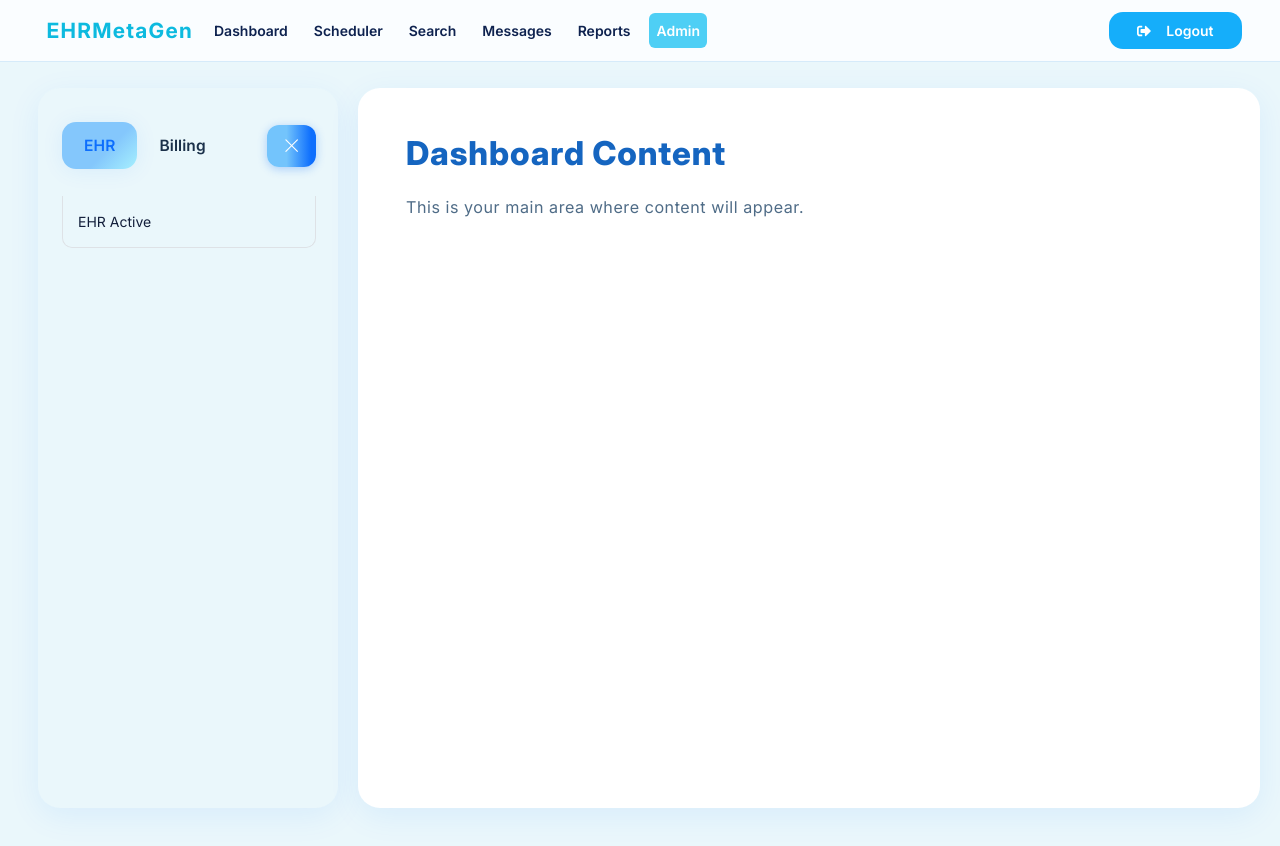
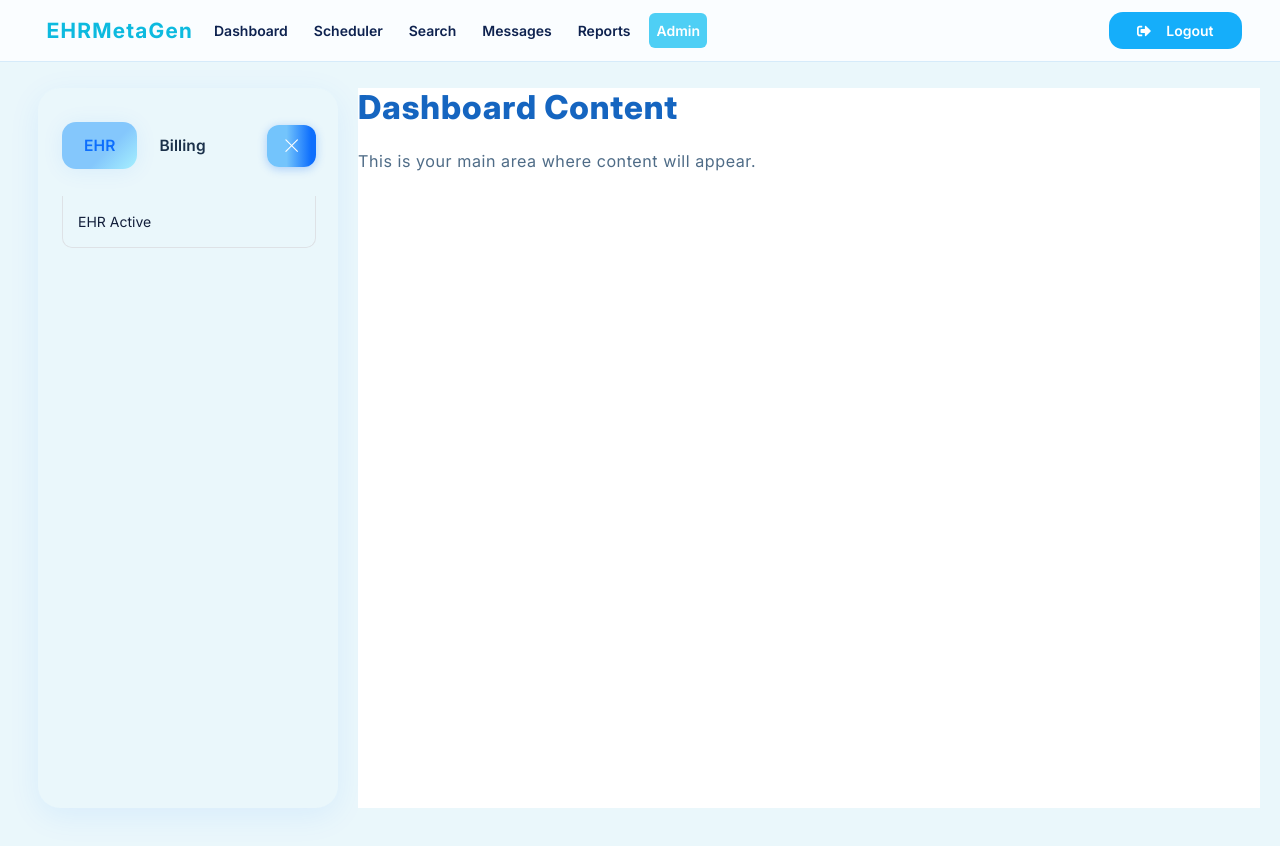
Before and after one commit to NagnathChivate/EHRMetaGen, a React (Vite) app: page /admin in a window 1280 px wide. Built offline with nearby package versions, Linux system fonts and the light colour scheme.

Commit message:
changes in user-setup navbar with adjust marging padding and overflow

```diff
--- a/src/assets/CSS/LeftSidebar.css
+++ b/src/assets/CSS/LeftSidebar.css
@@ -5,19 +5,24 @@
   --sidebar-bg: #fafdff;
   --main-bg: #eaf7fb;
   --sidebar-card-bg: #fff;
-  --card-shadow: 0 8px 32px 0 rgba(13,110,253,0.08);
+  --card-shadow: 0 8px 32px 0 rgba(13, 110, 253, 0.08);
   --border-radius: 22px;
   --sidebar-width: 320px;
 }
 
-
-/* General font/flex layout */
 *,
 *::before,
 *::after {
   box-sizing: border-box;
 }
 
+body,
+html {
+  background: var(--main-bg);
+  font-family: var(--font-family);
+  margin: 0;
+  padding: 0;
+}
 
 .ht_100,
 .Leftsidebar,
@@ -25,25 +30,15 @@
   font-family: var(--font-family);
 }
 
-
-body,
-html {
-  background: var(--main-bg);
-}
-
-
-/* Container and global structure */
 .ht_100 {
   min-height: 100vh;
   height: 100vh;
   display: flex;
   padding: 40px 0;
   background: var(--main-bg);
-  gap: 20px; /* reduced gap between sidebar and container */
+  gap: 20px;
 }
 
-
-/* Sidebar */
 .Leftsidebar {
   width: var(--sidebar-width);
   min-width: 220px;
@@ -59,12 +54,10 @@ html {
   background-color: #eaf7fb;
 }
 
-
 .Leftsidebar .nav-tabs {
   border-bottom: none;
   margin-bottom: 20px;
 }
-
 
 .Leftsidebar .nav-link,
 .Leftsidebar .btn-link {
@@ -82,7 +75,6 @@ html {
   box-shadow: none;
 }
 
-
 .Leftsidebar .nav-link.active,
 .Leftsidebar .btn-link.fw-bold {
   background: var(--primary-gradient);
@@ -91,22 +83,16 @@ html {
   border-radius: 14px;
 }
 
-
-/* Indented sub-menus */
 .Leftsidebar ul ul {
   margin-left: 15px;
   border-left: 3px solid #e3f4fe;
   padding-left: 10px;
 }
 
-
-/* Sub-menu style */
 .Leftsidebar .btn-link.text-secondary {
   color: #7ca5bb;
 }
 
-
-/* Section/custom labels */
 .Leftsidebar .section-label {
   font-size: 1.13rem;
   font-weight: 700;
@@ -114,34 +100,30 @@ html {
   margin: 24px 0 13px 0;
 }
 
-
 .Leftsidebar .nav-item {
   margin-bottom: 5px;
 }
 
-
-/* Scrollbar modern look */
 .Leftsidebar::-webkit-scrollbar {
   width: 10px;
   background: #e3f4fe;
   border-radius: 11px;
 }
+
 .Leftsidebar::-webkit-scrollbar-thumb {
   background: #aedeec;
   border-radius: 11px;
 }
 
-
-/* Main content (Right panel) design */
 .Right_container {
   flex: 1;
   min-width: 0;
-  margin-right: 20px; /* reduced */
-  margin-left: 0; /* aligned closer to sidebar */
+  margin-right: 20px;
+  margin-left: 0;
   background: var(--sidebar-card-bg);
-  border-radius: var(--border-radius);
+  /* border-radius: var(--border-radius);
   box-shadow: var(--card-shadow);
-  padding: 46px 60px 42px 48px;
+  padding: 46px 60px 42px 48px; */
   color: #142b47;
   display: flex;
   flex-direction: column;
@@ -149,8 +131,6 @@ html {
   overflow-y: auto;
 }
 
-
-/* Main headings and text */
 .Right_container h2 {
   font-size: 2.35rem;
   font-weight: 800;
@@ -159,6 +139,7 @@ html {
   margin-bottom: 22px;
   letter-spacing: 0.9px;
 }
+
 .Right_container p {
   font-size: 1.16rem;
   color: #4f6c87;
@@ -166,13 +147,11 @@ html {
   letter-spacing: 0.04rem;
 }
 
-
-/* Toggle button styling */
 .toggle-btn {
   position: absolute;
   top: 27px;
   right: 54px;
-  background: linear-gradient(90deg,#73c4fc 40%, #0d6efd 90%);
+  background: linear-gradient(90deg, #73c4fc 40%, #0d6efd 90%);
   color: #fff;
   border: none;
   border-radius: 99px;
@@ -181,57 +160,60 @@ html {
   padding: 10px 24px;
   cursor: pointer;
   z-index: 50;
-  transition: background .22s;
+  transition: background 0.22s ease-in-out;
 }
 
-
 .toggle-btn:hover {
-  background: linear-gradient(90deg,#23bcef 30%,#144C9A 92%);
+  background: linear-gradient(90deg, #23bcef 30%, #144C9A 92%);
 }
 
-
-/* Responsive design */
 @media (max-width: 1200px) {
   .ht_100 {
     padding: 18px 0;
     gap: 16px;
   }
+
   .Leftsidebar {
     margin-left: 4px;
     padding: 18px 7px 16px 12px;
   }
+
   .Right_container {
-    padding: 30px 8px 22px 12px;
-    margin-right: 8px;
+    margin-right: 20px;
     margin-left: 0;
   }
 }
+
 @media (max-width: 900px) {
   .ht_100 {
     flex-direction: column;
     padding: 8px 1px;
     gap: 7px;
   }
-  .Leftsidebar, .Right_container {
+
+  .Leftsidebar,
+  .Right_container {
     margin: 0;
     border-radius: 22px;
     width: 96vw;
     min-width: unset;
     max-width: unset;
   }
+
   .Right_container {
     padding: 18px 9px 18px 8px;
   }
 }
 
-
 @media (max-width: 600px) {
-  .Leftsidebar, .Right_container {
+  .Leftsidebar,
+  .Right_container {
     width: 100vw;
     padding-left: 2px;
     padding-right: 2px;
     border-radius: 12px;
   }
+
   .Right_container {
     margin-bottom: 20px;
   }
--- a/src/assets/CSS/User_setup.css
+++ b/src/assets/CSS/User_setup.css
@@ -17,14 +17,12 @@ body, html {
 }
 
 .setup-main {
-  background: var(--uc-bg);
-  /* border-radius: var(--uc-radius);
-  box-shadow: var(--uc-shadow); */
+ background: var(--navbar-bg);
     font-family: var(--font);
-  margin: 0 auto;
-  padding: 52px 0;
+    /* margin: 0 auto; */
+    /* padding: 52px 0; */
     min-width: 340px;
-  max-width: 900px;
+    max-width: 740px;
     width: 100vw;
     display: flex;
     flex-direction: column;
@@ -34,7 +32,7 @@ body, html {
 .setup-navbar {
   display: flex;
   gap: 16px;
-  background: var(--uc-card);
+  background: var(--navbar-bg);
   box-shadow: var(--uc-shadow);
   border-radius: 0;
   padding: 0;
```
Lines whose indentation alone changed are shown as unchanged.
